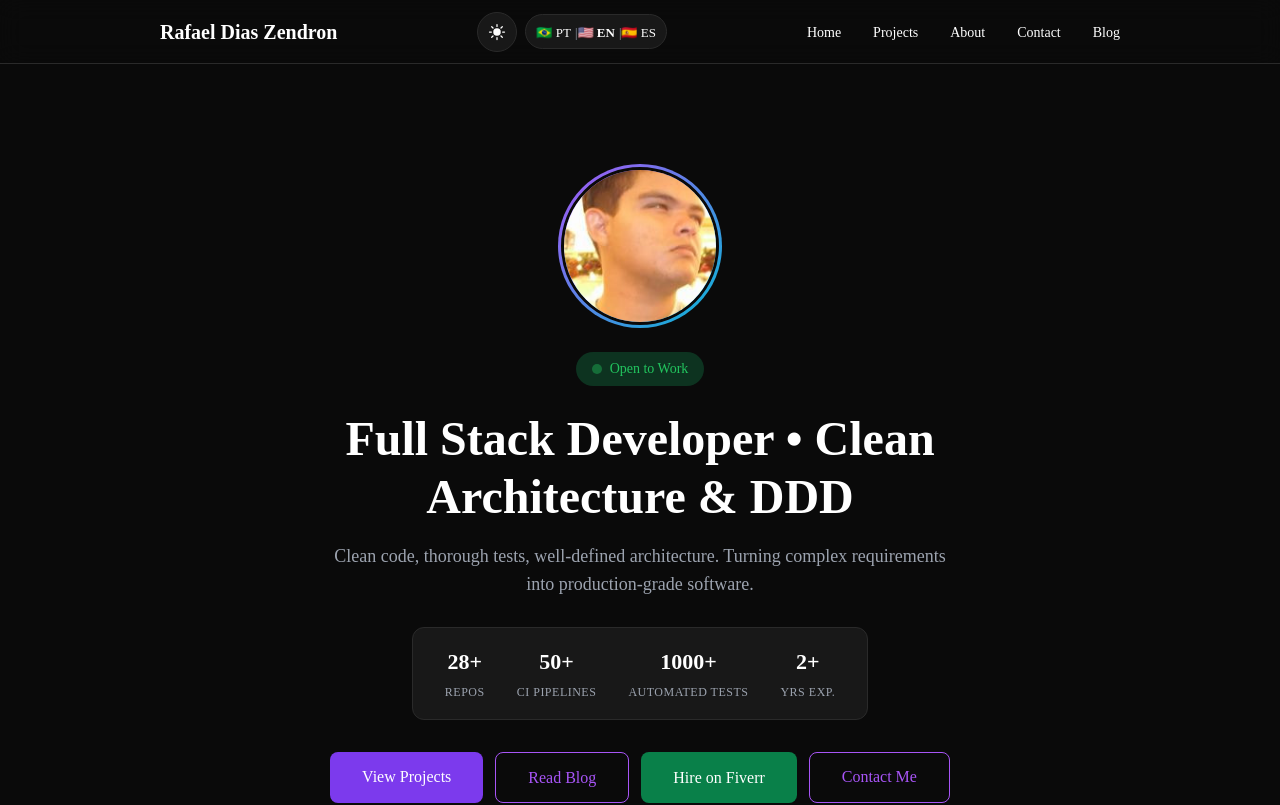
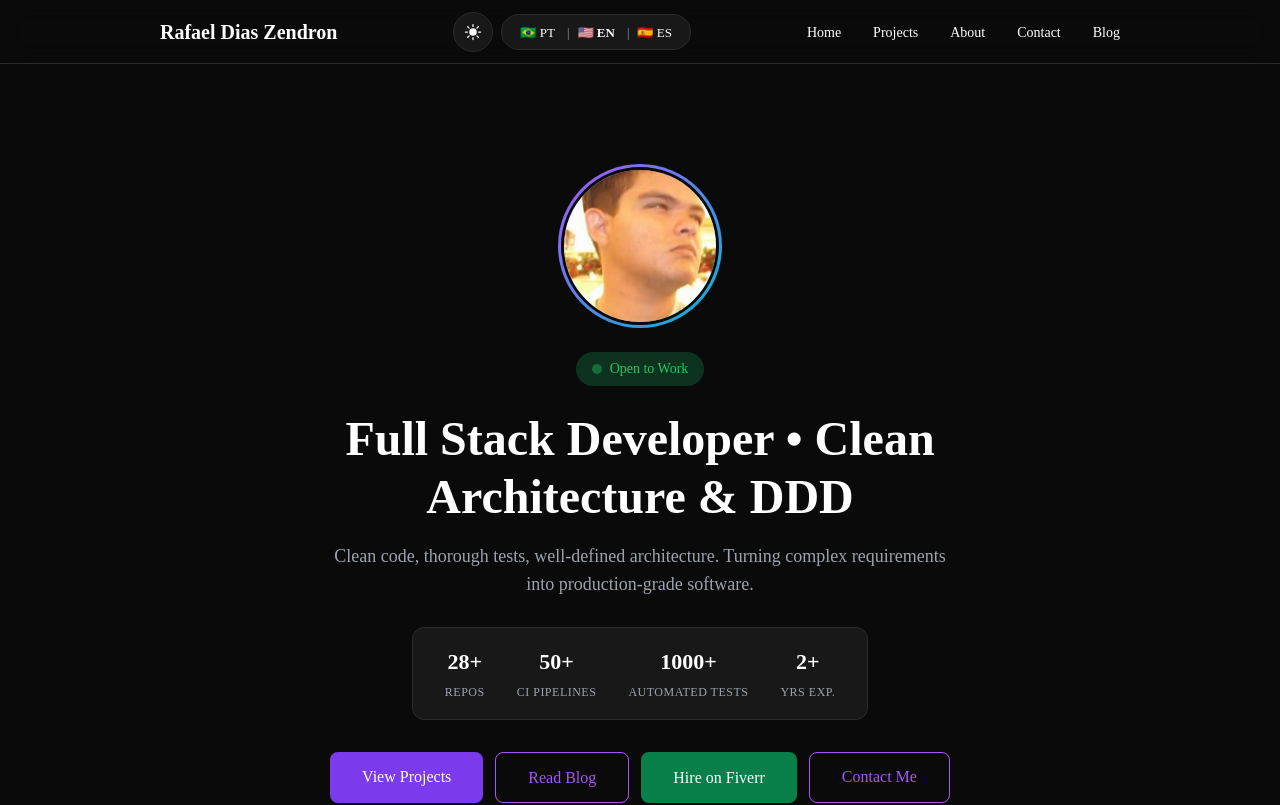
Before and after one commit to rafaumeu/portfolio_dev, a Next.js app: page / in a window 1280 px wide. Shown: the top 805 px of the page. Built offline with nearby package versions, Linux system fonts and the light colour scheme.

Commit message:
fix(nav): improve language toggle button hit area and hover feedback
- Add padding (4px 8px) and border-radius to language toggle buttons for better clickability
- Move hover effect from container to individual buttons
- Remove unnecessary border-color change on container hover

```diff
--- a/package.json
+++ b/package.json
@@ -19,7 +19,8 @@
     "react-dom": "^19.2.7",
     "react-icons": "^5.4.0",
     "rehype-highlight": "^7.0.2",
-    "remark-gfm": "^4.0.1"
+    "remark-gfm": "^4.0.1",
+    "serve": "^14.2.6"
   },
   "devDependencies": {
     "@tailwindcss/postcss": "^4.3.1",
--- a/src/styles/nav.css
+++ b/src/styles/nav.css
@@ -61,16 +61,17 @@
 .language-toggle button {
 	background: none;
 	border: none;
-	padding: 0;
+	padding: 4px 8px;
 	cursor: pointer;
 	font-size: 13px;
 	font-family: var(--font-inter), "Inter", sans-serif;
 	color: var(--text-primary);
+	border-radius: 12px;
+	transition: background 0.2s ease;
 }
 
-.language-toggle:hover {
+.language-toggle button:hover {
 	background: var(--border-subtle);
-	border-color: var(--accent-purple);
 }
 
 .lang-separator {
```
Also changed, not shown: 1 other file (tests, documents, lock files or other folders).
